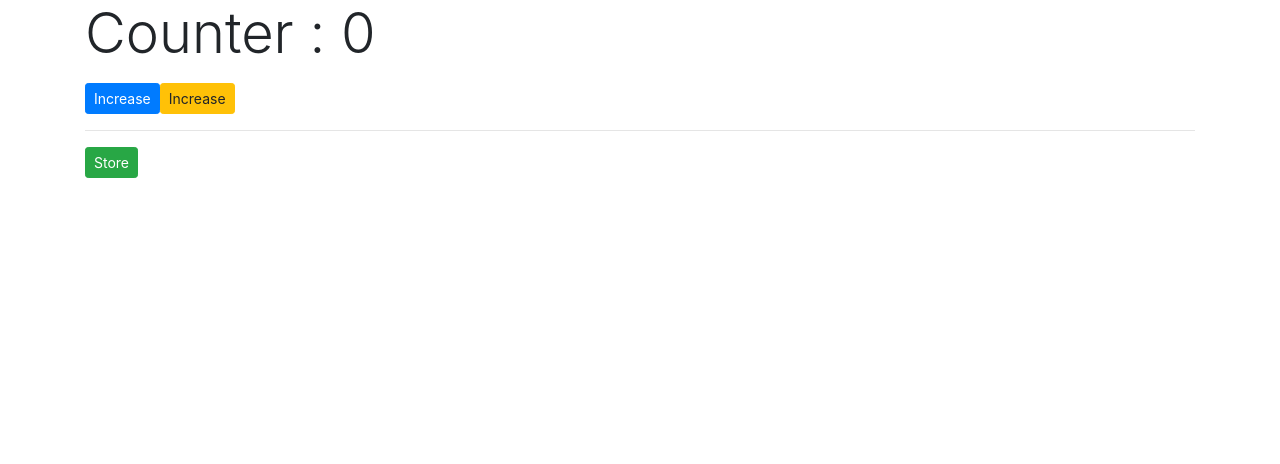
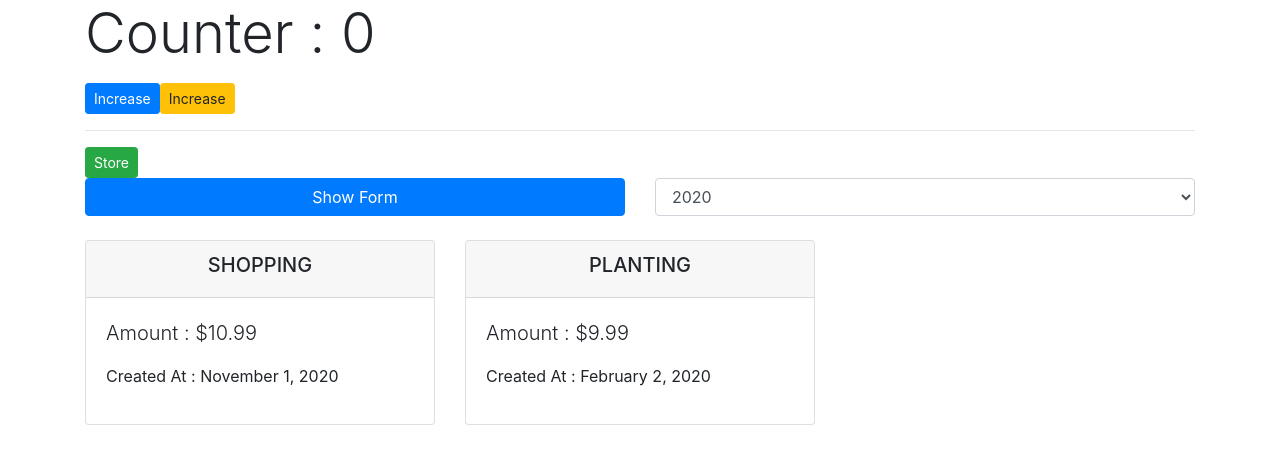
Before and after one commit to synergy2411/ericsson_oct21_b1, a React (Create React App) app in the folder notes-app/: page / in a window 1280 px wide. Shown: the top 464 px of the page. Built offline with nearby package versions, Linux system fonts and the light colour scheme.

Commit message:
use context api

```diff
--- a/notes-app/src/App.js
+++ b/notes-app/src/App.js
@@ -25,7 +25,7 @@ class App extends Component {
         {/* <button onClick={() => this.setState({toggleComp : !this.state.toggleComp})}>
             Toggle Comp</button> */}
         {/* {this.state.toggleComp && <ClassBasedComp title={this.state.title} />} */}
-        {/* <Notes /> */}
+        <Notes />
       </div>
     );
   }
--- a/notes-app/src/components/Notes/FilterYear/FilterYear.js
+++ b/notes-app/src/components/Notes/FilterYear/FilterYear.js
@@ -1,15 +1,26 @@
-const FilterYear = props => {
-    const onChangeYear = event => {
-        props.onChangeFilterYear(event.target.value)
-    }
+import AuthContext from "../../../store/auth-context";
+import { useContext } from "react";
+
+const FilterYear = (props) => {
+  //   const onChangeYear = (event) => {
+  //     props.onChangeFilterYear(event.target.value);
+  //   };
+  const context = useContext(AuthContext);
+
+  const onChangeYear = (event) =>
+    context.onChangeFilterYear(event.target.value);
   return (
-        <select className="form-control" onChange={onChangeYear} value={props.selectedYear}>
+    <select
+      className="form-control"
+      onChange={onChangeYear}
+      value={props.selectedYear}
+    >
       <option value="2022">2022</option>
       <option value="2021">2021</option>
       <option value="2020">2020</option>
       <option value="2019">2019</option>
     </select>
-    )
-}
+  );
+};
 
 export default FilterYear;
--- a/notes-app/src/components/Notes/NoteDate.js
+++ b/notes-app/src/components/Notes/NoteDate.js
@@ -1,16 +1,29 @@
-import PropTypes from 'prop-types';
+import PropTypes from "prop-types";
+import AuthContext from "../../store/auth-context";
 
-const NoteDate = props => {
-    let month = props.date.toLocaleString('en-US', {month : 'long'})
-    let day = props.date.toLocaleString('en-US', {day : 'numeric'})
-    let year = props.date.getFullYear()
+const NoteDate = (props) => {
+  let month = props.date.toLocaleString("en-US", { month: "long" });
+  let day = props.date.toLocaleString("en-US", { day: "numeric" });
+  let year = props.date.getFullYear();
 
-    return (
-        <p>Created At : {month} {day}, {year}</p>
-    )
-}
+  return (
+    <AuthContext.Consumer>
+      {(context) => {
+          console.log("Context : ", context)
+          console.log("Value from Context ", context.getValue())
+        return (
+          <div>
+            <p>
+              Created At : {month} {day}, {year}
+            </p>
+          </div>
+        );
+      }}
+    </AuthContext.Consumer>
+  );
+};
 
 NoteDate.propTypes = {
-    date : PropTypes.instanceOf(Date)
-}
+  date: PropTypes.instanceOf(Date),
+};
 export default NoteDate;
--- a/notes-app/src/components/Notes/Notes.js
+++ b/notes-app/src/components/Notes/Notes.js
@@ -1,4 +1,6 @@
 import "./Notes.css";
+import AuthContext from '../../store/auth-context';
+
 import NoteItem from "./NoteItem";
 import AddNew from "./AddNew/AddNew";
 import { useState } from "react";
@@ -40,7 +42,11 @@ function Notes() {
   let filteredNotes = notes.filter(note => note.date.getFullYear().toString() === selectedYear)
 
   return (
-    <div>
+    <AuthContext.Provider value={{
+      token : "DUMMY_TOKEN",
+      getValue : () => "Some Value",
+      onChangeFilterYear : onChangeFilterYear
+      }}>
       <div className="row">
         <div className="col-6">
           <button className="btn btn-block btn-primary" onClick={onToggle}>
@@ -48,7 +54,7 @@ function Notes() {
             </button>
         </div>
         <div className="col-6">
-          <FilterYear onChangeFilterYear={onChangeFilterYear} selectedYear={selectedYear}/>
+          <FilterYear selectedYear={selectedYear}/>
         </div>
       </div>
       {toggleForm && <AddNew onSave={onSaveNewNote} onToggle={onToggle} />}
@@ -57,7 +63,7 @@ function Notes() {
       <div className="row">
         {filteredNotes.map(note => <NoteItem key={note.id} title={note.title} amount={note.amount} date={note.date} /> )}
       </div>
-    </div>
+      </AuthContext.Provider>
   );
 }
 
--- /dev/null
+++ b/notes-app/src/store/auth-context.js
@@ -0,0 +1,7 @@
+import React from 'react';
+
+const AuthContext = React.createContext({
+    token : "DUMMY_TOKEN"
+})
+
+export default AuthContext;
```
Also changed, not shown: 1 other file (tests, documents, lock files or other folders). Lines whose indentation alone changed are shown as unchanged.
